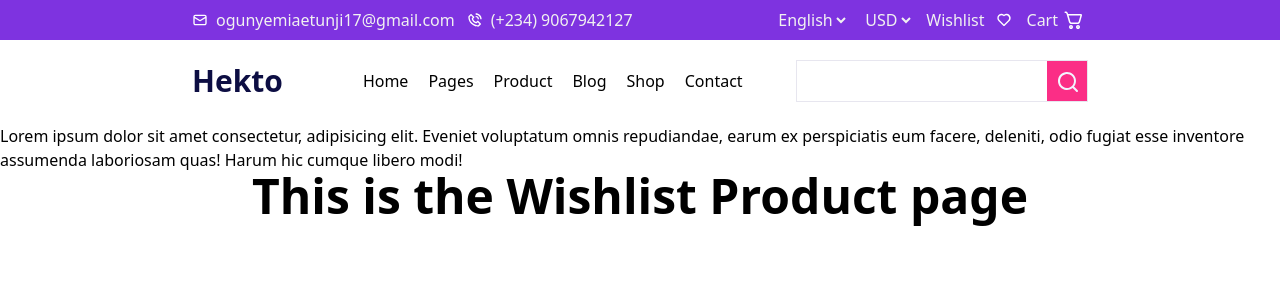
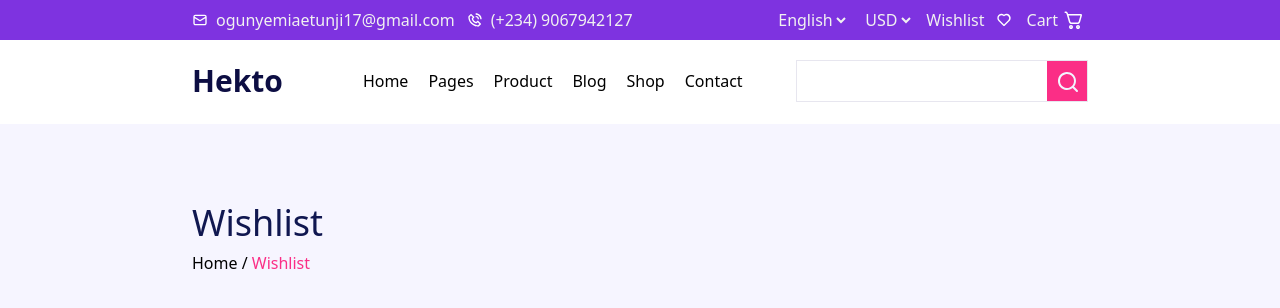
Before and after one commit to Jamleads/Ecommerce-React-app, a React (Vite) app: page /wishlist in a window 1280 px wide. Shown: the top 308 px of the page. Built offline with nearby package versions, Linux system fonts and the light colour scheme.

Commit message:
wishlist designed

```diff
--- a/src/Components/ProductDetailsCard.jsx
+++ b/src/Components/ProductDetailsCard.jsx
@@ -14,6 +14,7 @@ const ProductDetailsCard = ({
   price,
   description,
   category,
+  favStyle,
 }) => {
   return (
     <div className="lg:w-[75%] lg:flex items-center gap-5 p-5 mx-auto bg-mainWhite shadow-xl">
@@ -56,7 +57,7 @@ const ProductDetailsCard = ({
           </button>
 
           <div
-            className="favourite-btn h-[30px] ml-5 w-[30px] flex items-center justify-center rounded-full"
+            className={`${favStyle} favourite-btn h-[30px] ml-5 w-[30px] flex items-center justify-center rounded-full`}
             onClick={() => {}}
           >
             <img src={favouritesIcon} alt="favourite-icon" width="100%" />
--- a/src/Components/Wishlist.jsx
+++ b/src/Components/Wishlist.jsx
@@ -1,28 +1,24 @@
 import React from "react";
 import ProductDetailsCard from "./ProductDetailsCard";
 import { useSelector } from "react-redux";
+import Showcase from "./Showcase";
 
 const Wishlist = () => {
   const productsFavourites = useSelector((state) => state.favourite);
+
   return (
     <div>
-      <h2>
-        Lorem ipsum dolor sit amet consectetur, adipisicing elit. Eveniet
-        voluptatum omnis repudiandae, earum ex perspiciatis eum facere,
-        deleniti, odio fugiat esse inventore assumenda laboriosam quas! Harum
-        hic cumque libero modi!
-        <p className="text-5xl text-center font-bold">
-          This is the Wishlist Product page
-        </p>
-      </h2>
+      <Showcase pageTitle="Wishlist" />
 
+      <div className="lg:w-[70%] mx-auto lg:mt-32 mt-10 my-20 grid lg:grid-cols-1 grid-cols-1 gap-y-10">
         {productsFavourites.map((product) => {
           return (
             <div key={product.id}>
-            <ProductDetailsCard {...product} />
+              <ProductDetailsCard {...product} favStyle="hidden" />
             </div>
           );
         })}
+      </div>
     </div>
   );
 };
```
Lines whose indentation alone changed are shown as unchanged.
